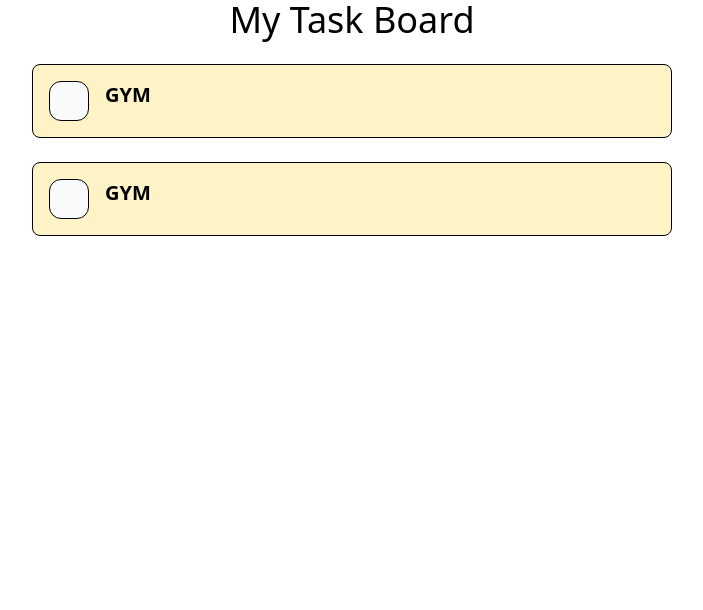
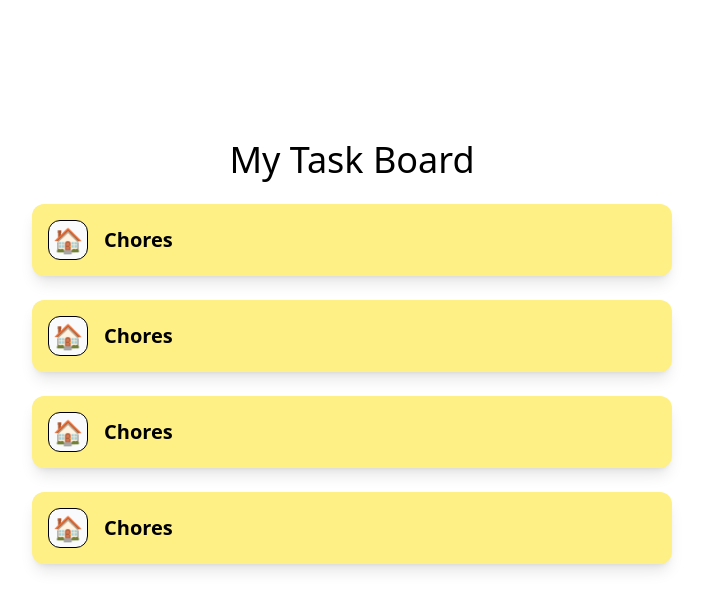
Before and after one commit to thaishdz/TaskFlow, a React (Vite) app: page / in a window 1280 px wide. Shown: the top 610 px of the page, without its empty margins (288-991 px from the left). Built offline with nearby package versions, Linux system fonts and the light colour scheme.

Commit message:
style: improve card

```diff
--- a/src/App.tsx
+++ b/src/App.tsx
@@ -3,10 +3,13 @@ import { Card } from "./components/ui/Card"
 function App() {
   return (
     <>
-      <h1 className="text-4xl font-thin text-center">My Task Board</h1>
+      <h1 className="text-4xl font-thin text-center mt-35">My Task Board</h1>
       <div>
-        <Card />
-        <Card />
+        {
+          Array.from({length: 4}).map((_, index) => (
+            <Card key={index} />
+          ))
+        }
       </div>
     </>
   )
--- a/src/components/ui/Card/Card.tsx
+++ b/src/components/ui/Card/Card.tsx
@@ -3,11 +3,13 @@ import { Emoji } from "../Emoji"
 
 export const Card = () => {
     return(
-        <div className="flex w-1/2 mx-auto border rounded-lg bg-amber-100 m-6 p-4">
-            <div className="flex justify-center items-center w-10 h-10 mr-4 bg-gray-50 rounded-xl border">
-                <Emoji name="gym" className="text-2xl" />
+        <div className="flex w-1/2 mx-auto rounded-xl bg-yellow-200 m-6 p-4 shadow-lg">
+            <div className="flex items-center">
+                <div className="flex justify-center items-center w-10 h-10 mr-4 bg-gray-50 rounded-xl border">
+                    <Emoji name="chores" className="text-2xl" />
+                </div>
+                <h2 className="text-xl font-bold">Chores</h2>
             </div>
-            <h2 className="text-xl font-bold">GYM</h2>
         </div>
     )
 }
```
